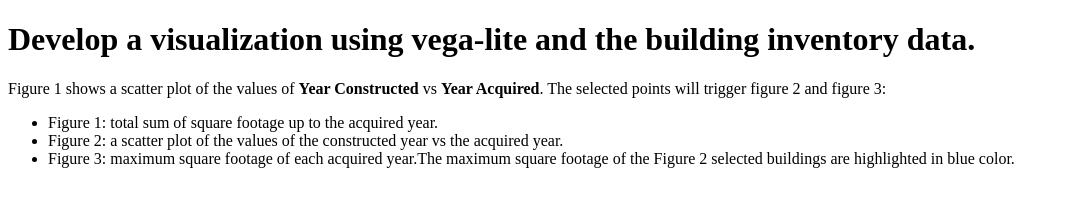
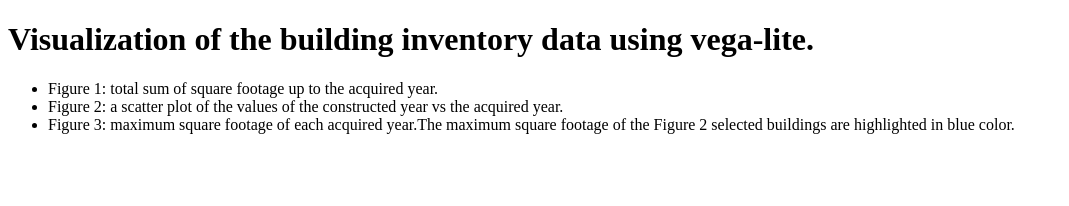
Before and after one commit to Meng6/dataviz-a3, a plain HTML site: page index.html in a window 1280 px wide. Shown: the whole page, without its empty margins (0-1069 px from the left). Drawn offline with Linux system fonts and the light colour scheme; a script that the page names is missing.

Commit message:
Update Tittle

```diff
--- a/index.html
+++ b/index.html
@@ -9,8 +9,7 @@
     <script src="https://cdn.jsdelivr.net/npm/vega-embed@6.22.2/build/vega-embed.min.js" integrity="sha256-GfFZ6w7V/y3Ws9eHVsOXZ/F1ZFroThVZraOAx3HAt6s=" crossorigin="anonymous"></script>
 </head>
 <body>
-    <h1>Develop a visualization using vega-lite and the building inventory data.</h1>
-    <p>Figure 1 shows a scatter plot of the values of <strong>Year Constructed</strong> vs <strong>Year Acquired</strong>. The selected points will trigger figure 2 and figure 3:</p>
+    <h1>Visualization of the building inventory data using vega-lite.</h1>
     <ul>
         <li>Figure 1: total sum of square footage up to the acquired year.</li>
         <li>Figure 2: a scatter plot of the values of the constructed year vs the acquired year.</li>
```
